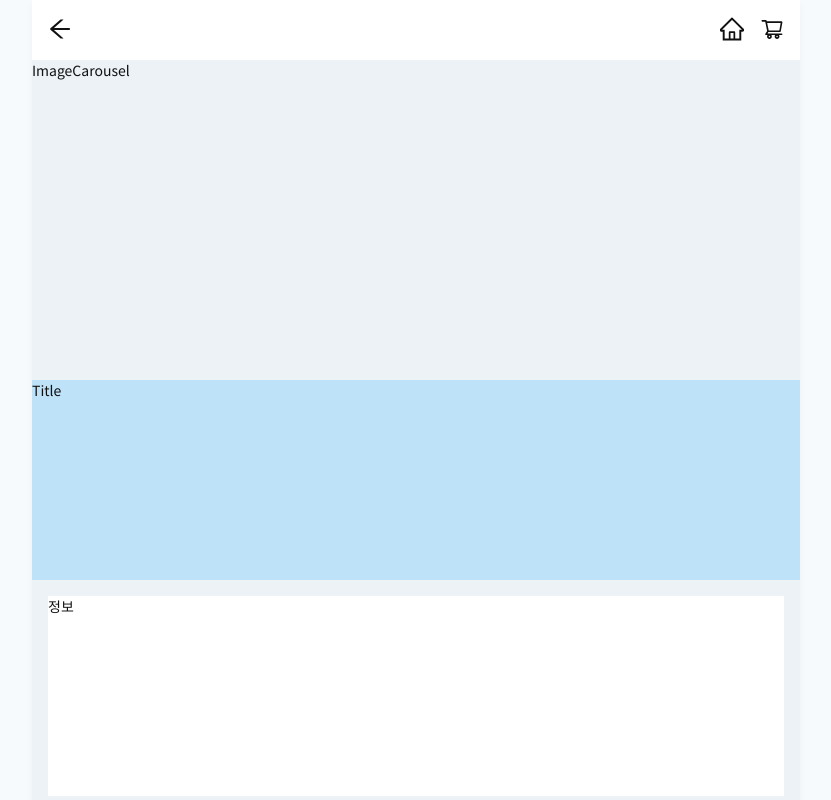
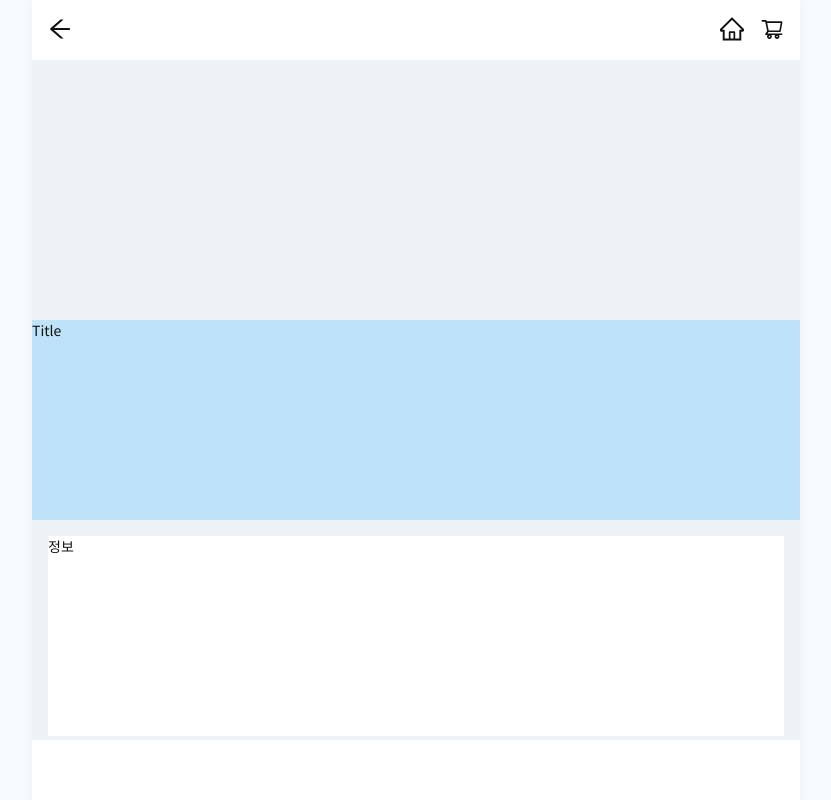
Before and after one commit to TeamOHJO/Frontend, a React (Vite) app: page /accommodation/1/1 in a window 1280 px wide. Shown: the top 800 px of the page, without its empty margins (224-1055 px from the left). Built offline with nearby package versions, Linux system fonts and the light colour scheme; a web font is replaced by a local one.

Commit message:
Fix: 네비게이션 fixed 수정

```diff
--- a/src/pages/Accommodation/components/AccommodationNavi.tsx
+++ b/src/pages/Accommodation/components/AccommodationNavi.tsx
@@ -25,9 +25,11 @@ function AccommodationNavi() {
 export default AccommodationNavi;
 
 const AccommodationNaviWrapper = styled.div`
-  position: sticky;
+  position: fixed;
+  top: 0;
 
   width: 100%;
+  max-width: 768px;
   height: 60px;
   background-color: ${theme.colors.white};
 
--- /dev/null
+++ b/src/pages/Room/components/RoomBottomNavi.tsx
@@ -0,0 +1,35 @@
+import styled from '@emotion/styled';
+import { theme } from '../../../styles/theme';
+
+function RoomBottomNavi() {
+  return (
+    <RoomBottomNaviWrapper>
+      <RoomBottomNaviLeft />
+      <RoomBottomNaviRight />
+    </RoomBottomNaviWrapper>
+  );
+}
+
+export default RoomBottomNavi;
+
+const RoomBottomNaviWrapper = styled.div`
+  position: fixed;
+  bottom: 0;
+
+  width: 100%;
+  max-width: 768px;
+  height: 60px;
+  background-color: ${theme.colors.white};
+
+  display: flex;
+  align-items: center;
+  justify-content: space-between;
+`;
+
+const RoomBottomNaviLeft = styled.div`
+  margin-left: 1rem;
+`;
+
+const RoomBottomNaviRight = styled.div`
+  margin-right: 1rem;
+`;
--- a/src/pages/Room/components/RoomNavi.tsx
+++ b/src/pages/Room/components/RoomNavi.tsx
@@ -25,9 +25,11 @@ function RoomNavi() {
 export default RoomNavi;
 
 const RoomNaviWrapper = styled.div`
-  position: sticky;
+  position: fixed;
+  top: 0;
 
   width: 100%;
+  max-width: 768px;
   height: 60px;
   background-color: ${theme.colors.white};
 
--- a/src/pages/Room/index.tsx
+++ b/src/pages/Room/index.tsx
@@ -4,6 +4,7 @@ import RoomMainImg from './components/RoomMainImg';
 import RoomTitle from './components/RoomTitle';
 import RoomSelectedInfo from './components/RoomSelectedInfo';
 import RoomInfo from './components/RoomInfo';
+import RoomBottomNavi from './components/RoomBottomNavi';
 
 function Room() {
   return (
@@ -13,6 +14,7 @@ function Room() {
       <RoomTitle />
       <RoomSelectedInfo />
       <RoomInfo />
+      <RoomBottomNavi />
     </RoomContainer>
   );
 }
```
